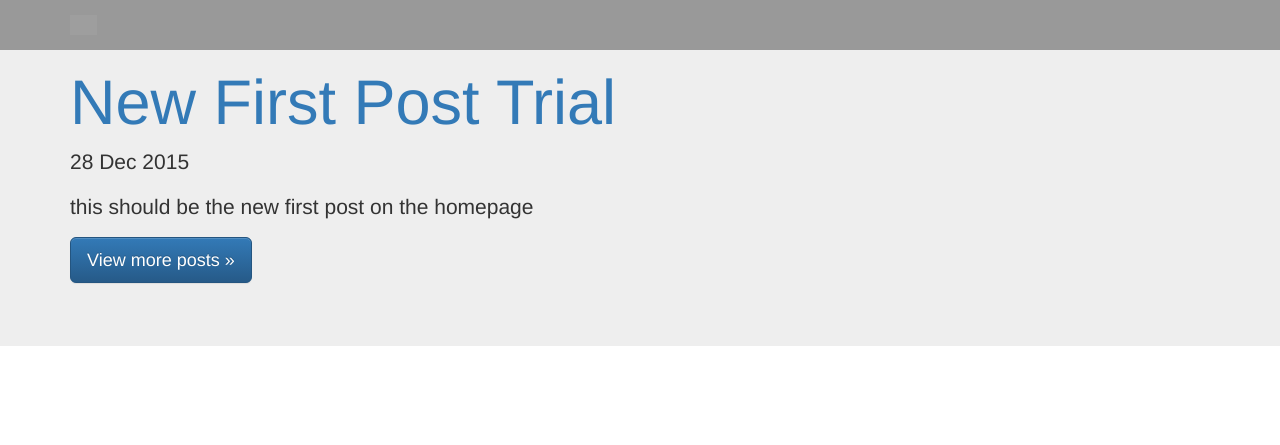
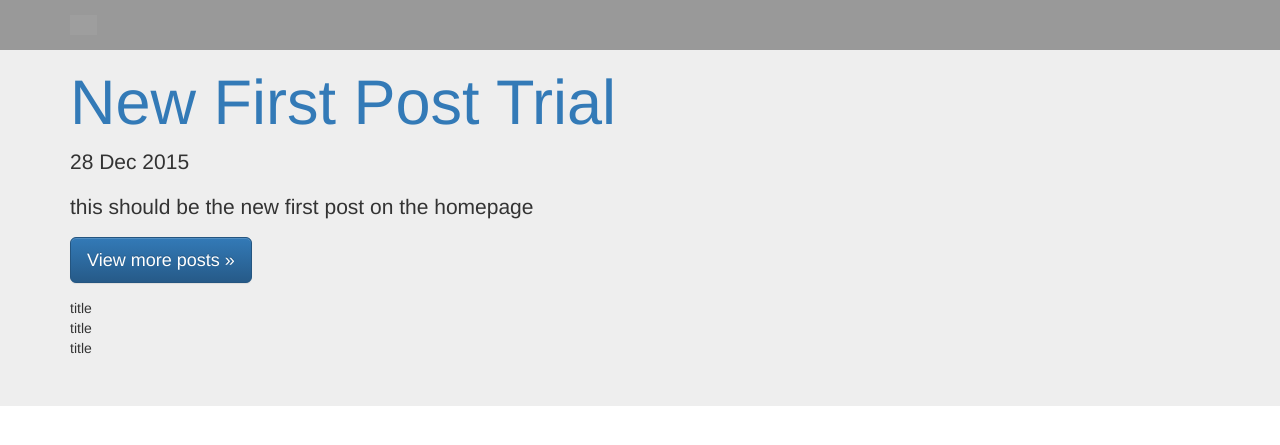
Before and after one commit to marissanbush1/staq, a Jekyll site: the page built from index.html, in a window 1280 px wide. Shown: the top 445 px of the page. Built offline with Jekyll 4.4.1, drawn with Linux system fonts in a browser that asks for light colours; grey boxes are pictures that could not be loaded.

Commit message:
Update index.html

```diff
--- a/index.html
+++ b/index.html
@@ -13,7 +13,10 @@ layout: default
 <p><a class="btn btn-primary btn-lg" href="blog_posts.html" role="button">View more posts &raquo;</a></p>
   <table>
     <tr>
-      <td></td>
+      <td>title</td>
+    </tr>
+    <tr>
+      <td>title</td>
     </tr>
     <tr>
       <td></td>
@@ -22,10 +25,7 @@ layout: default
       <td></td>
     </tr>
     <tr>
-      <td></td>
-    </tr>
-    <tr>
-      <td></td>
+      <td>title</td>
     </tr>
   </table>
       </div>
```
